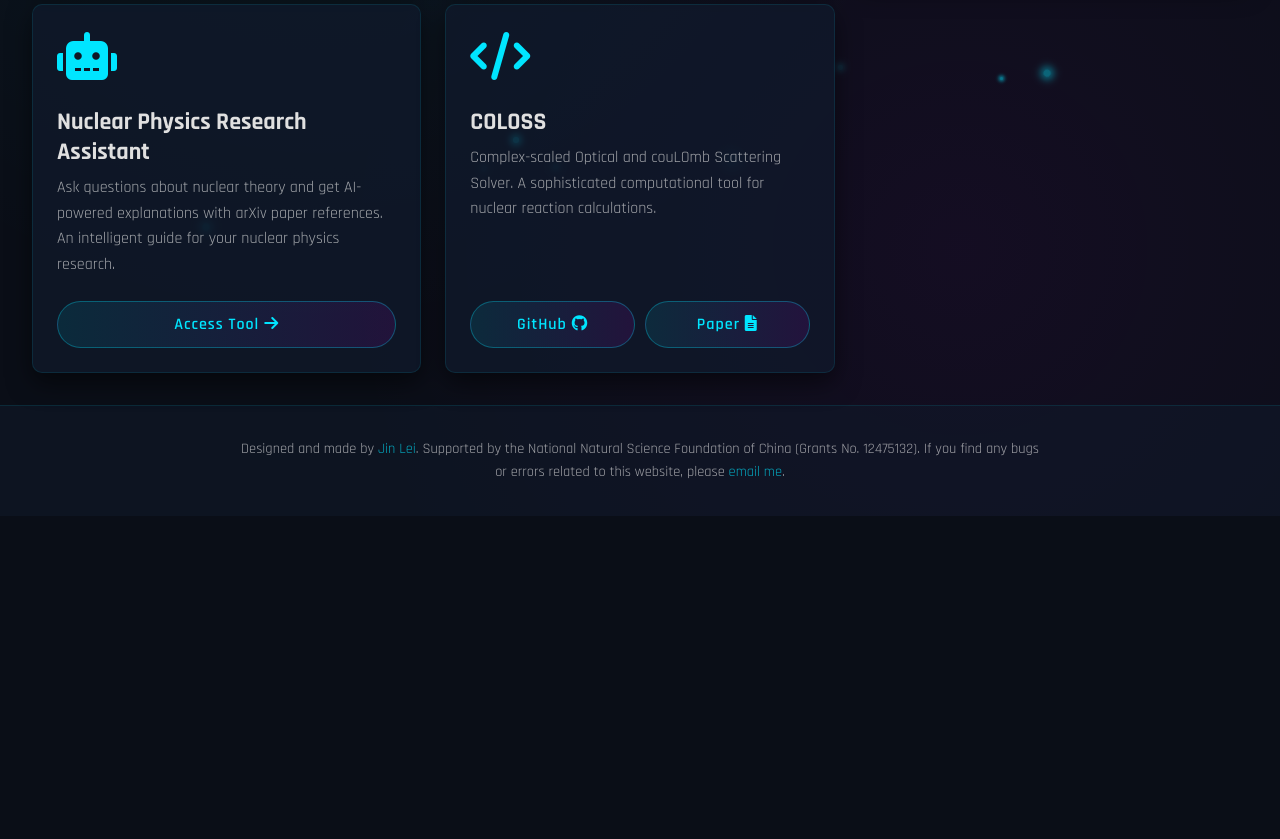
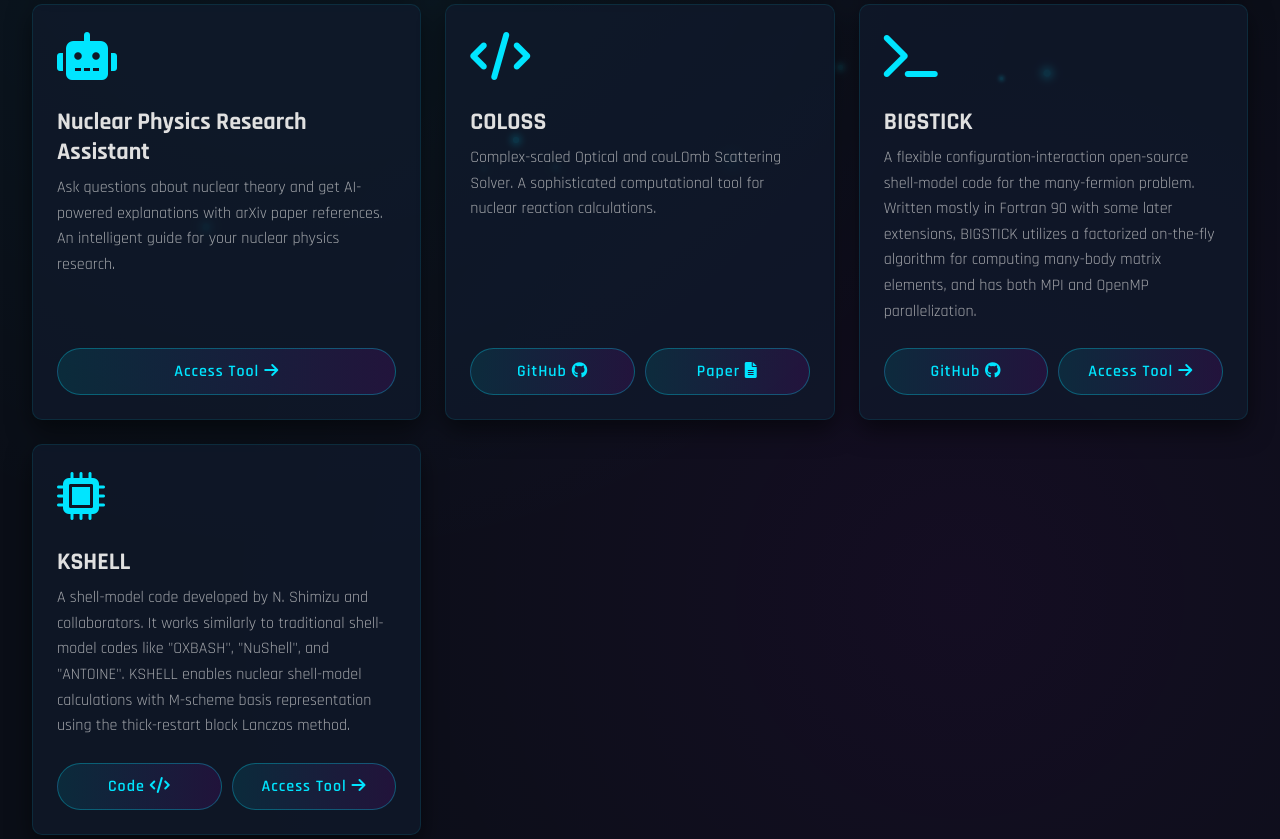
Before and after one commit to fewbody/toolkit, a plain HTML site: page index.html in a window 1280 px wide. Shown: the part 556-1395 px from the top of the page. Before the commit the page ends 1072 px from the top, so only its background shows below. Drawn offline with Linux system fonts and the light colour scheme.

Commit message:
Add files via upload

```diff
--- a/index.html
+++ b/index.html
@@ -315,6 +315,30 @@
                     <a href="https://www.sciencedirect.com/science/article/abs/pii/S0010465525000712?via%3Dihub" class="card-link" style="flex: 1">Paper <i class="fas fa-file-alt"></i></a>
                 </div>
             </div>
+
+            <div class="card">
+                <div class="card-icon">
+                    <i class="fas fa-terminal"></i>
+                </div>
+                <h3>BIGSTICK</h3>
+                <p>A flexible configuration-interaction open-source shell-model code for the many-fermion problem. Written mostly in Fortran 90 with some later extensions, BIGSTICK utilizes a factorized on-the-fly algorithm for computing many-body matrix elements, and has both MPI and OpenMP parallelization.</p>
+                <div style="display: flex; gap: 10px">
+                    <a href="https://github.com/cwjsdsu/BigstickPublick" class="card-link" style="flex: 1">GitHub <i class="fab fa-github"></i></a>
+                    <a href="https://fewbody.com/bigstick/" class="card-link" style="flex: 1">Access Tool <i class="fas fa-arrow-right"></i></a>
+                </div>
+            </div>
+
+            <div class="card">
+                <div class="card-icon">
+                    <i class="fas fa-microchip"></i>
+                </div>
+                <h3>KSHELL</h3>
+                <p>A shell-model code developed by N. Shimizu and collaborators. It works similarly to traditional shell-model codes like "OXBASH", "NuShell", and "ANTOINE". KSHELL enables nuclear shell-model calculations with M-scheme basis representation using the thick-restart block Lanczos method.</p>
+                <div style="display: flex; gap: 10px">
+                    <a href="https://sites.google.com/alumni.tsukuba.ac.jp/kshell-nuclear/d" class="card-link" style="flex: 1">Code <i class="fas fa-code"></i></a>
+                    <a href="https://fewbody.com/kshell/" class="card-link" style="flex: 1">Access Tool <i class="fas fa-arrow-right"></i></a>
+                </div>
+            </div>
         </div>
     </main>
 
```
